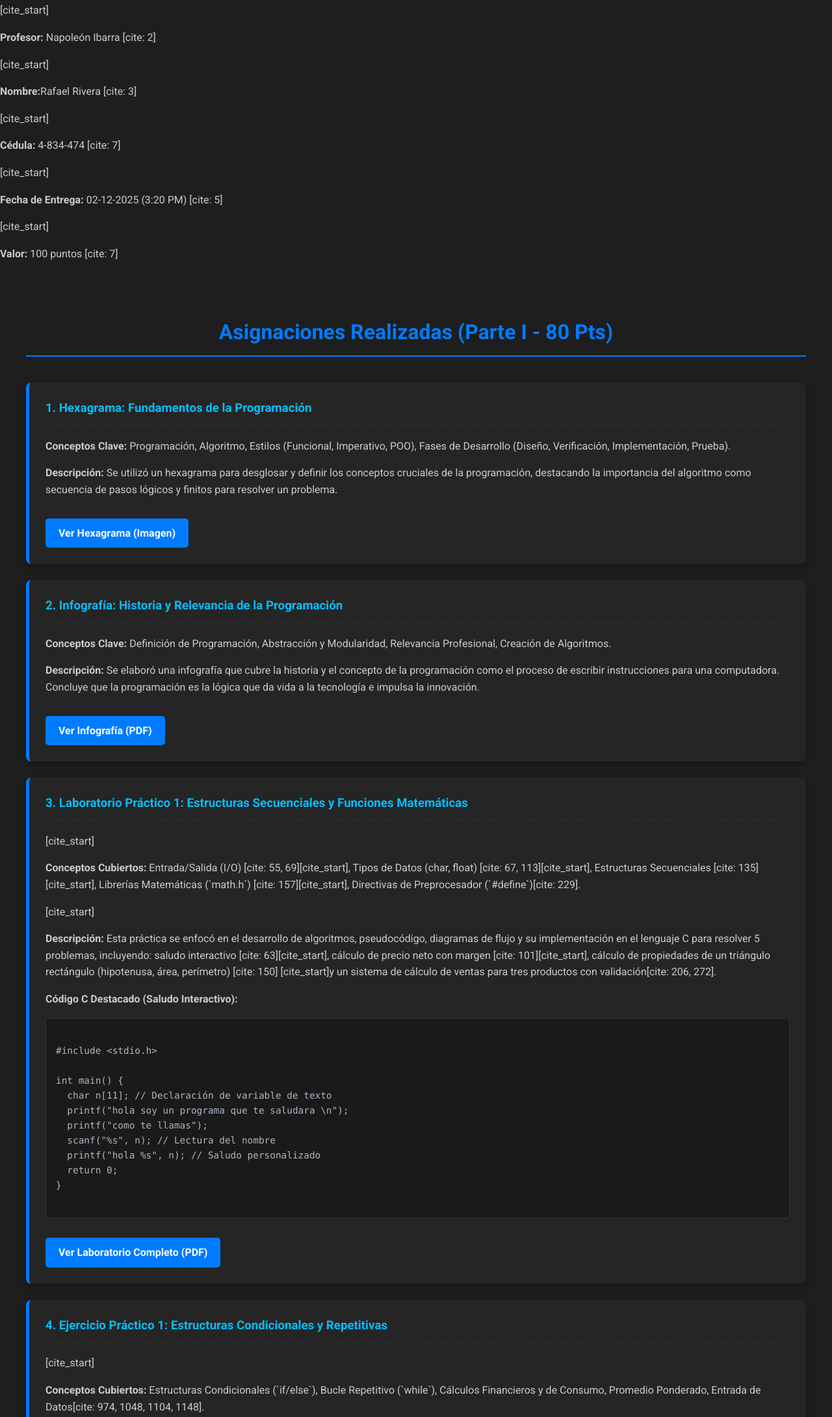
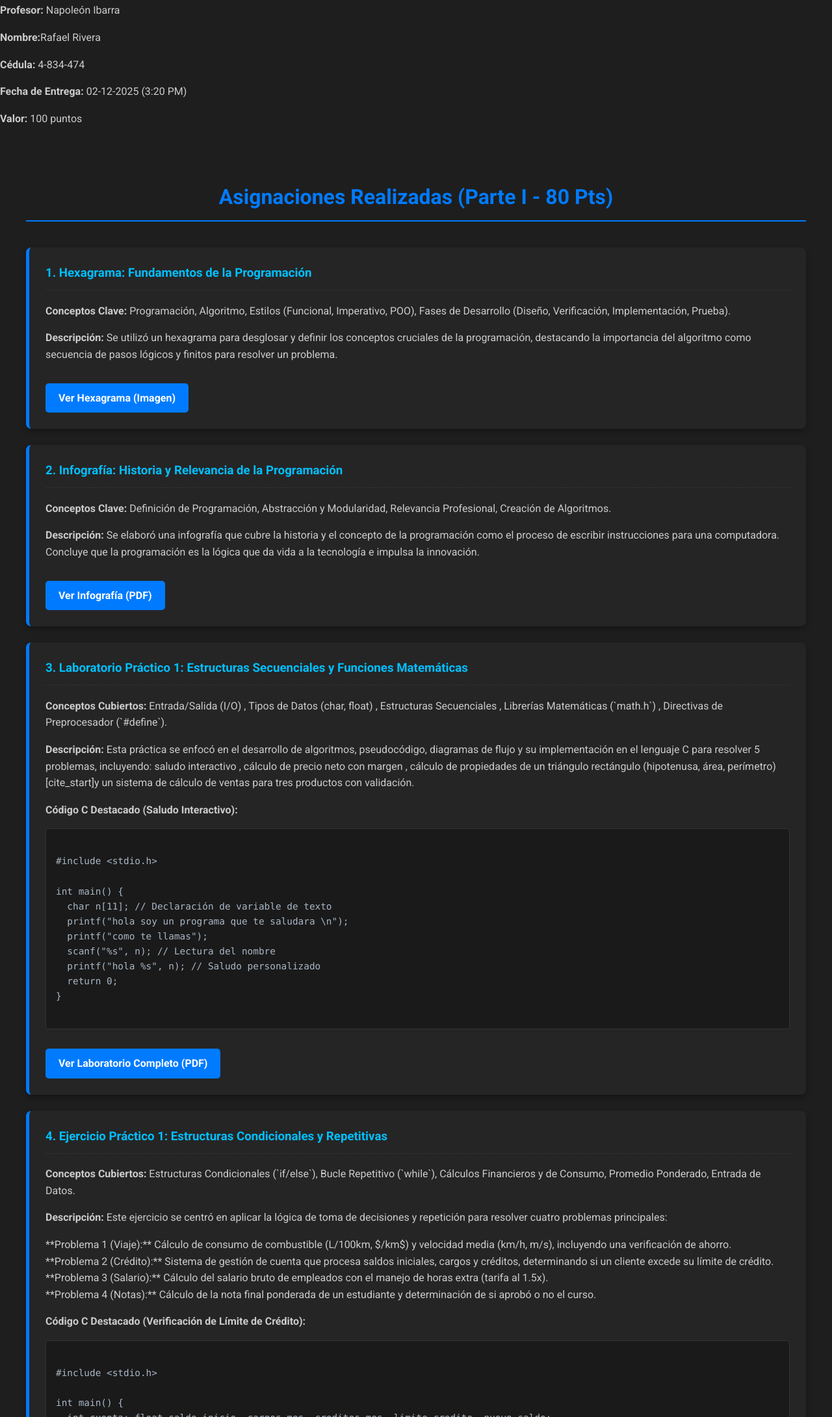
Before and after one commit to riveraeliud2905-rerg/Portafolio_Rafael-Rivera, a plain HTML site: page index.html in a window 1280 px wide. Shown: the part 368-2549 px from the top of the page at 65% size. Drawn offline with Linux system fonts and the light colour scheme.

Commit message:
Add files via upload

```diff
--- a/index.html
+++ b/index.html
@@ -16,11 +16,11 @@
     <section class="info">
         <h2>Detalles de la Asignación</h2>
         <div class="info-grid">
-            [cite_start]<p><strong>Profesor:</strong> Napoleón Ibarra [cite: 2]</p>
-            [cite_start]<p><strong>Nombre:</strong>Rafael Rivera [cite: 3]</p>
-            [cite_start]<p><strong>Cédula:</strong> 4-834-474 [cite: 7]</p>
-            [cite_start]<p><strong>Fecha de Entrega:</strong> 02-12-2025 (3:20 PM) [cite: 5]</p>
-            [cite_start]<p><strong>Valor:</strong> 100 puntos [cite: 7]</p>
+            <p><strong>Profesor:</strong> Napoleón Ibarra</p>
+            <p><strong>Nombre:</strong>Rafael Rivera </p>
+            <p><strong>Cédula:</strong> 4-834-474 </p>
+            <p><strong>Fecha de Entrega:</strong> 02-12-2025 (3:20 PM) </p>
+                <p><strong>Valor:</strong> 100 puntos </p>
         </div>
     </section>
 
@@ -45,8 +45,8 @@
 
     <article class="assignment-card">
         <h3>3. Laboratorio Práctico 1: Estructuras Secuenciales y Funciones Matemáticas</h3>
-        [cite_start]<p><strong>Conceptos Cubiertos:</strong> Entrada/Salida (I/O) [cite: 55, 69][cite_start], Tipos de Datos (char, float) [cite: 67, 113][cite_start], Estructuras Secuenciales [cite: 135][cite_start], Librerías Matemáticas (`math.h`) [cite: 157][cite_start], Directivas de Preprocesador (`#define`)[cite: 229].</p>
-        [cite_start]<p><strong>Descripción:</strong> Esta práctica se enfocó en el desarrollo de algoritmos, pseudocódigo, diagramas de flujo y su implementación en el lenguaje C para resolver 5 problemas, incluyendo: saludo interactivo [cite: 63][cite_start], cálculo de precio neto con margen [cite: 101][cite_start], cálculo de propiedades de un triángulo rectángulo (hipotenusa, área, perímetro) [cite: 150] [cite_start]y un sistema de cálculo de ventas para tres productos con validación[cite: 206, 272].</p>
+        <p><strong>Conceptos Cubiertos:</strong> Entrada/Salida (I/O) , Tipos de Datos (char, float) , Estructuras Secuenciales , Librerías Matemáticas (`math.h`) , Directivas de Preprocesador (`#define`).</p>
+        <p><strong>Descripción:</strong> Esta práctica se enfocó en el desarrollo de algoritmos, pseudocódigo, diagramas de flujo y su implementación en el lenguaje C para resolver 5 problemas, incluyendo: saludo interactivo , cálculo de precio neto con margen , cálculo de propiedades de un triángulo rectángulo (hipotenusa, área, perímetro) [cite_start]y un sistema de cálculo de ventas para tres productos con validación.</p>
 
         <p><strong>Código C Destacado (Saludo Interactivo):</strong></p>
         <pre><code>
@@ -67,13 +67,13 @@ int main() {
 
 <article class="assignment-card">
         <h3>4. Ejercicio Práctico 1: Estructuras Condicionales y Repetitivas</h3>
-        [cite_start]<p><strong>Conceptos Cubiertos:</strong> Estructuras Condicionales (`if/else`), Bucle Repetitivo (`while`), Cálculos Financieros y de Consumo, Promedio Ponderado, Entrada de Datos[cite: 974, 1048, 1104, 1148].</p>
-        [cite_start]<p><strong>Descripción:</strong> Este ejercicio se centró en aplicar la lógica de toma de decisiones y repetición para resolver cuatro problemas principales[cite: 974, 1048, 1104, 1148]:</p>
+        <p><strong>Conceptos Cubiertos:</strong> Estructuras Condicionales (`if/else`), Bucle Repetitivo (`while`), Cálculos Financieros y de Consumo, Promedio Ponderado, Entrada de Datos.</p>
+        <p><strong>Descripción:</strong> Este ejercicio se centró en aplicar la lógica de toma de decisiones y repetición para resolver cuatro problemas principales:</p>
         <ul>
-            [cite_start]<li>**Problema 1 (Viaje):** Cálculo de consumo de combustible (L/100km, $/km$) y velocidad media (km/h, m/s), incluyendo una verificación de ahorro [cite: 974, 984-987, 992].</li>
-            [cite_start]<li>**Problema 2 (Crédito):** Sistema de gestión de cuenta que procesa saldos iniciales, cargos y créditos, determinando si un cliente excede su límite de crédito[cite: 1048, 1062].</li>
-            [cite_start]<li>**Problema 3 (Salario):** Cálculo del salario bruto de empleados con el manejo de horas extra (tarifa al 1.5x)[cite: 1104, 1113].</li>
-            [cite_start]<li>**Problema 4 (Notas):** Cálculo de la nota final ponderada de un estudiante y determinación de si aprobó o no el curso [cite: 1148, 1164-1168, 1175].</li>
+            <li>**Problema 1 (Viaje):** Cálculo de consumo de combustible (L/100km, $/km$) y velocidad media (km/h, m/s), incluyendo una verificación de ahorro.</li>
+            <li>**Problema 2 (Crédito):** Sistema de gestión de cuenta que procesa saldos iniciales, cargos y créditos, determinando si un cliente excede su límite de crédito.</li>
+            <li>**Problema 3 (Salario):** Cálculo del salario bruto de empleados con el manejo de horas extra (tarifa al 1.5x).</li>
+            <li>**Problema 4 (Notas):** Cálculo de la nota final ponderada de un estudiante y determinación de si aprobó o no el curso.</li>
         </ul>
 
         <p><strong>Código C Destacado (Verificación de Límite de Crédito):</strong></p>
@@ -224,5 +224,4 @@ Resultado: Se encuentra en la posición (índice): 1
             <p>&copy; 2025 - Portafolio Desarrollo Lógico y Algoritmo</p>
     </footer>
 </body>
-
 </html>
```
